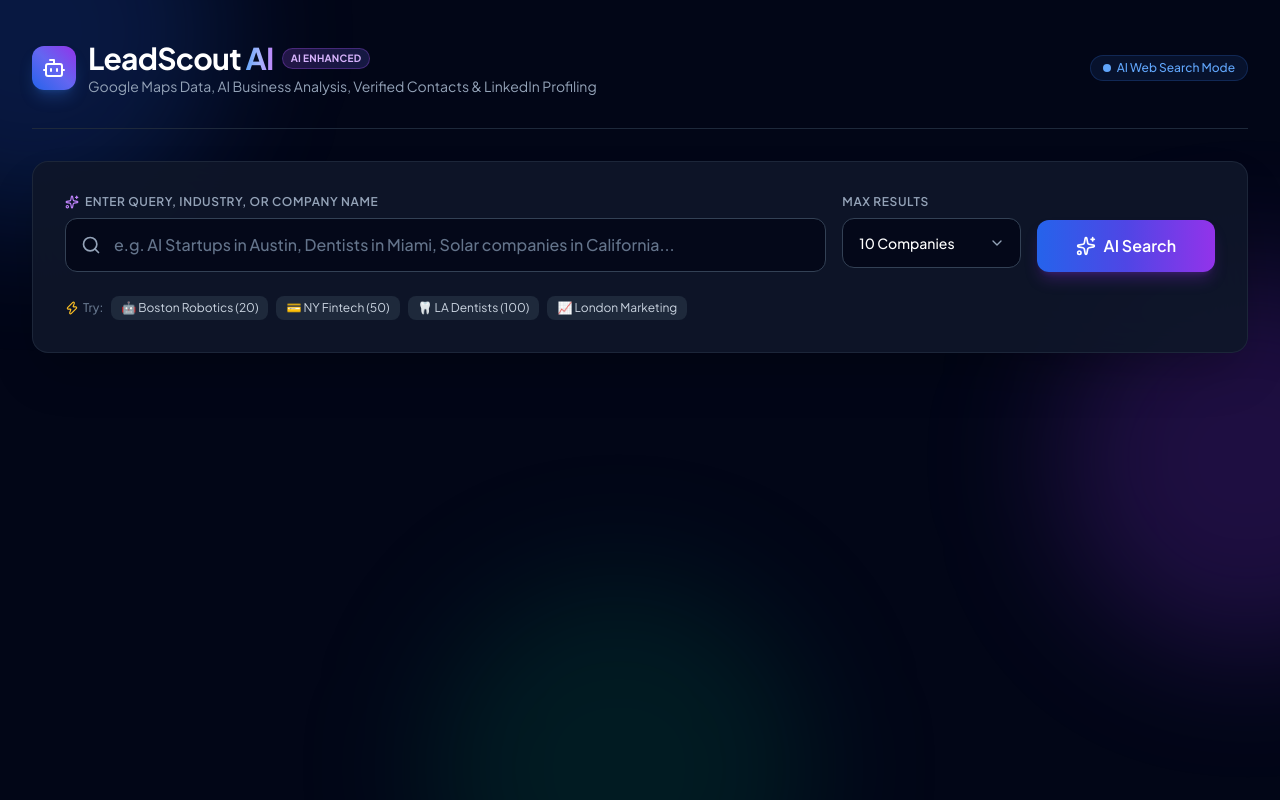
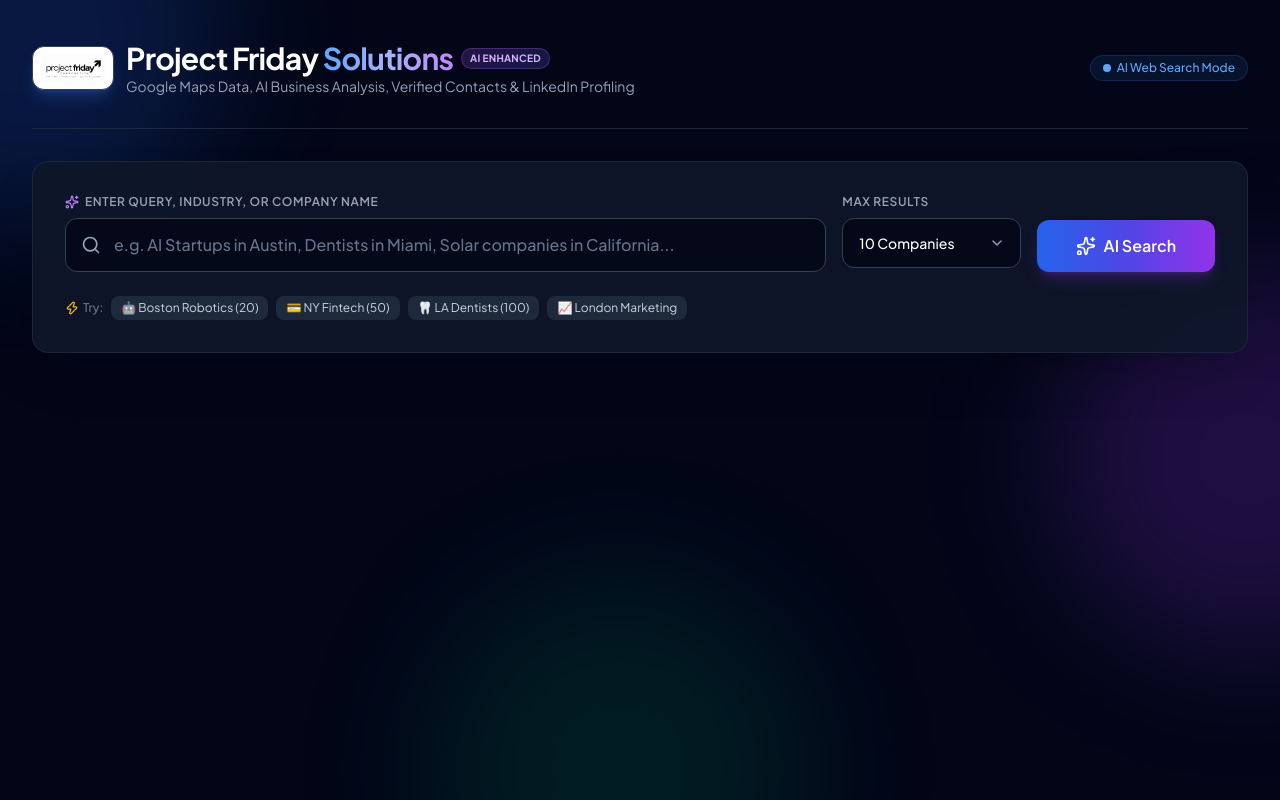
Before and after one commit to Uditya007/company-lead-bot, a Flask app: page / in a window 1280 px wide. Run offline with Flask 3, Linux system fonts and the light colour scheme; some libraries are stand-ins or nearby versions.

Commit message:
feat: update logo and rename LeadScout AI to Project Friday Solutions

```diff
--- a/templates/index.html
+++ b/templates/index.html
@@ -3,7 +3,8 @@
 <head>
   <meta charset="UTF-8" />
   <meta name="viewport" content="width=device-width, initial-scale=1.0" />
-  <title>LeadScout AI — Intelligent Company & Contact Finder</title>
+  <title>Project Friday Solutions — Intelligent Company & Contact Finder</title>
+  <link rel="icon" type="image/png" href="/static/project-friday-logo.png" />
   <script src="https://cdn.tailwindcss.com"></script>
   <link rel="preconnect" href="https://fonts.googleapis.com">
   <link rel="preconnect" href="https://fonts.gstatic.com" crossorigin>
@@ -31,13 +32,13 @@
     <header class="flex flex-col md:flex-row md:items-center md:justify-between pb-8 border-b border-slate-800 gap-4">
       <div>
         <div class="flex items-center gap-3">
-          <div class="w-11 h-11 rounded-xl bg-gradient-to-tr from-blue-600 via-indigo-500 to-purple-600 flex items-center justify-center shadow-lg shadow-blue-500/25">
-            <i data-lucide="bot" class="w-6 h-6 text-white"></i>
+          <div class="h-11 px-2 py-1 rounded-xl bg-white border border-slate-700 flex items-center justify-center shadow-lg shadow-blue-500/25 shrink-0">
+            <img src="/static/project-friday-logo.png" alt="Project Friday Solutions" class="h-8 w-auto object-contain" />
           </div>
           <div>
             <div class="flex items-center gap-2">
               <h1 class="text-2xl sm:text-3xl font-bold tracking-tight text-white">
-                LeadScout <span class="bg-clip-text text-transparent bg-gradient-to-r from-blue-400 via-indigo-300 to-purple-400">AI</span>
+                Project Friday <span class="bg-clip-text text-transparent bg-gradient-to-r from-blue-400 via-indigo-300 to-purple-400">Solutions</span>
               </h1>
               <span class="bg-gradient-to-r from-purple-500/20 to-indigo-500/20 border border-purple-500/30 text-purple-300 text-[10px] font-bold px-2 py-0.5 rounded-full uppercase tracking-wide">
                 AI Enhanced
```
Also changed, not shown: static/project-friday-logo.png (added).
